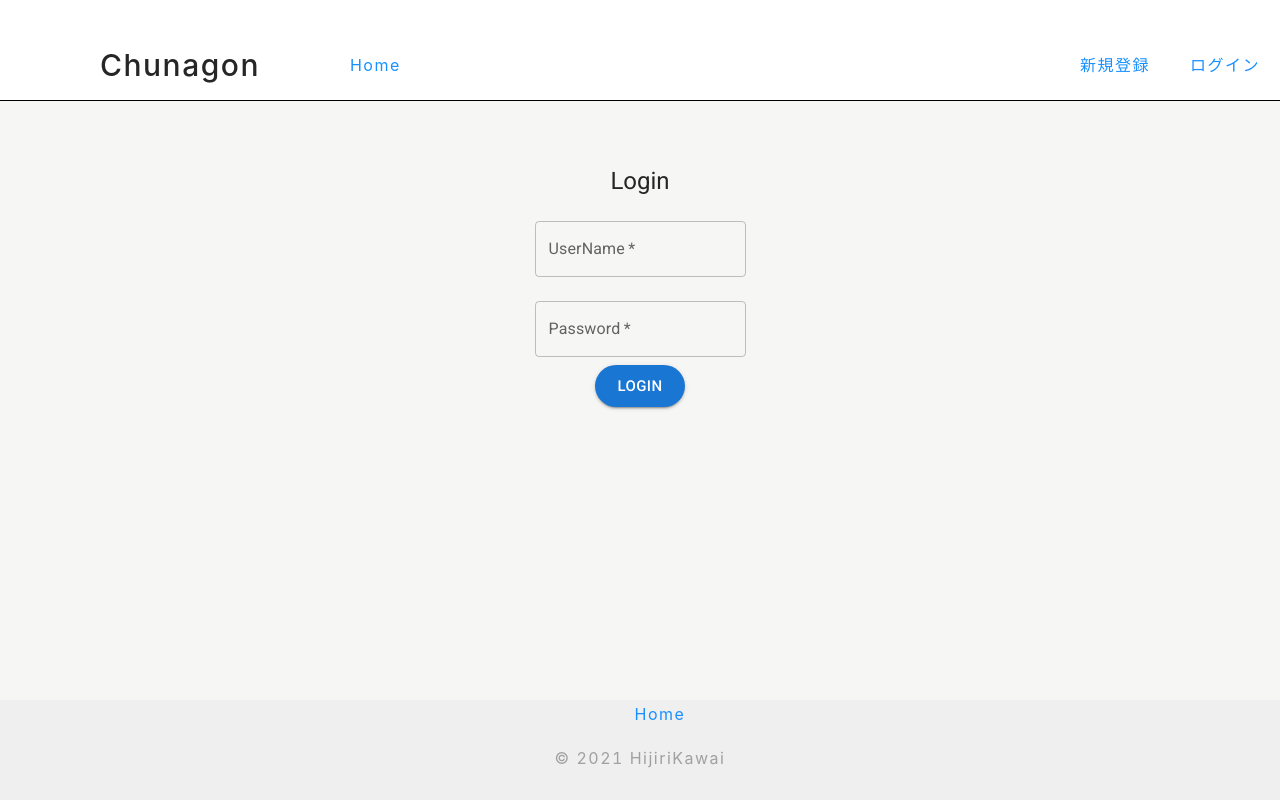
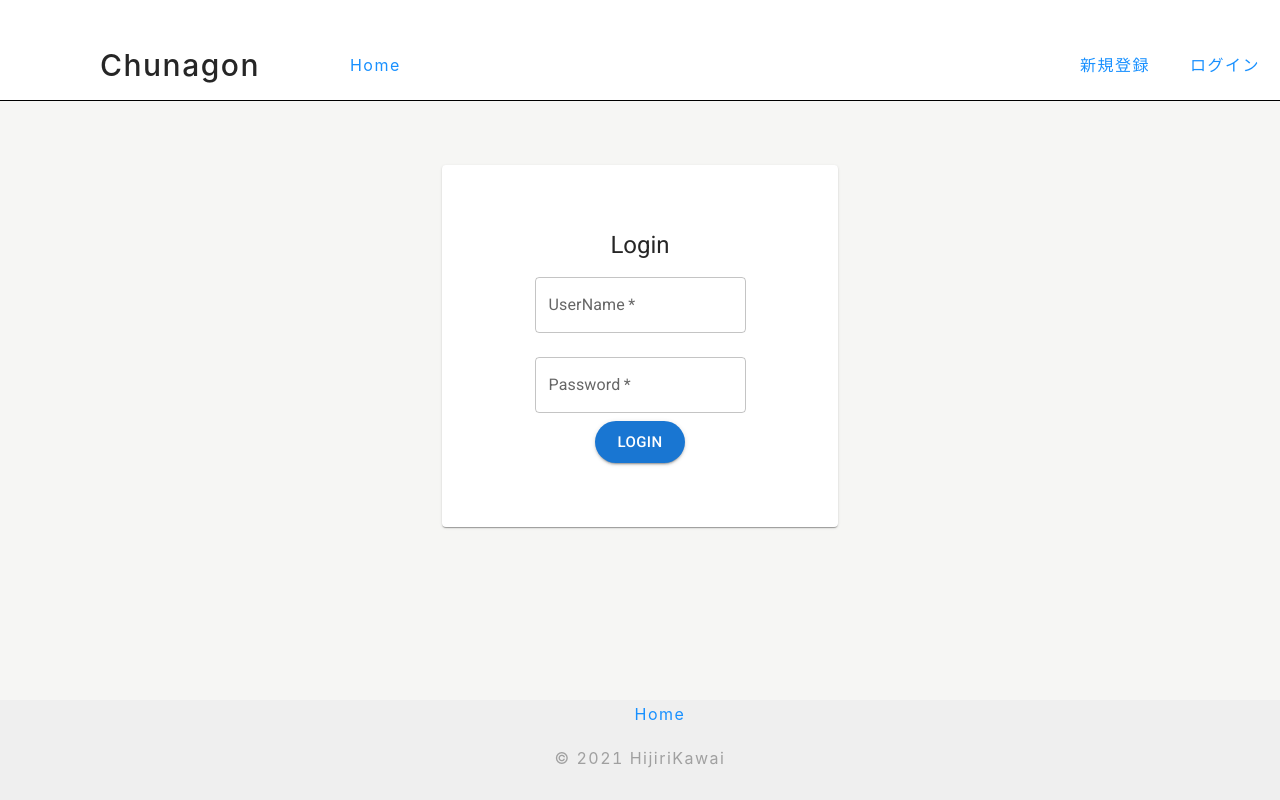
Before and after one commit to HijiriKawai/chunagon, a React (Create React App) app: page /login in a window 1280 px wide. Built offline with nearby package versions, Linux system fonts and the light colour scheme.

Commit message:
formをPaperとContainerでラップ

```diff
--- a/src/components/molecules/ConfirmForm/index.tsx
+++ b/src/components/molecules/ConfirmForm/index.tsx
@@ -1,15 +1,14 @@
-import { Box, Typography } from '@mui/material';
+import { Container, Paper, Theme, Typography } from '@mui/material';
+import { SxProps } from '@mui/system';
 import { useState, VFC } from 'react';
-import styled from 'styled-components';
 import ConfirmRequest from '../../../models/ConfirmRequest';
 import { Button } from '../../atoms/Button';
 import { FormInput } from '../../atoms/FormInput';
 import { useConfirm, useSignupUser } from '../../context/UserAuthContext';
 
-const StyledButton = styled(Button)`
-  margin-top: 3px;
-  margin-bottom: 2px;
-`;
+const buttonStyle: SxProps<Theme> = {
+  marginBottom: 8,
+};
 
 export const ConfirmForm: VFC = () => {
   const [number, setNumber] = useState('');
@@ -28,7 +27,8 @@ export const ConfirmForm: VFC = () => {
   };
 
   return (
-    <Box
+    <Container component="main" maxWidth="xs">
+      <Paper
         sx={{
           marginTop: 8,
           display: 'flex',
@@ -37,11 +37,6 @@ export const ConfirmForm: VFC = () => {
         }}
       >
         <Typography variant="h5">メールに届いた番号を入力</Typography>
-      <Box
-        component="form"
-        noValidate
-        sx={{ display: 'flex', flexDirection: 'column', alignItems: 'center', mt: 1 }}
-      >
         <FormInput
           type="number"
           placeholder="1234"
@@ -50,8 +45,8 @@ export const ConfirmForm: VFC = () => {
           value={number}
           margin="normal"
         />
-        <StyledButton value="Confirm" onClick={handlesignup} />
-      </Box>
-    </Box>
+        <Button value="Confirm" onClick={handlesignup} sx={buttonStyle} />
+      </Paper>
+    </Container>
   );
 };
--- a/src/components/molecules/LoginForm/index.tsx
+++ b/src/components/molecules/LoginForm/index.tsx
@@ -1,15 +1,14 @@
-import { Box, Typography } from '@mui/material';
+import { Container, Paper, Typography, Theme } from '@mui/material';
+import { SxProps } from '@mui/system';
 import { useState, VFC } from 'react';
-import styled from 'styled-components';
 import LoginRequest from '../../../models/LoginRequest';
 import { Button } from '../../atoms/Button';
 import { FormInput } from '../../atoms/FormInput';
 import { useLogin } from '../../context/UserAuthContext';
 
-const StyledButton = styled(Button)`
-  margin-top: 3px;
-  margin-bottom: 2px;
-`;
+const buttonStyle: SxProps<Theme> = {
+  marginBottom: 8,
+};
 
 export const LoginForm: VFC = () => {
   const [userName, setUserName] = useState('');
@@ -27,7 +26,8 @@ export const LoginForm: VFC = () => {
   };
 
   return (
-    <Box
+    <Container component="main" maxWidth="xs">
+      <Paper
         sx={{
           marginTop: 8,
           display: 'flex',
@@ -35,12 +35,9 @@ export const LoginForm: VFC = () => {
           alignItems: 'center',
         }}
       >
-      <Typography variant="h5">Login</Typography>
-      <Box
-        component="form"
-        noValidate
-        sx={{ display: 'flex', flexDirection: 'column', alignItems: 'center', mt: 1 }}
-      >
+        <Typography variant="h5" sx={{ marginTop: 8 }}>
+          Login
+        </Typography>
         <FormInput
           type="text"
           placeholder="Sample@sample.com"
@@ -57,8 +54,8 @@ export const LoginForm: VFC = () => {
           value={password}
           margin="normal"
         />
-        <StyledButton value="Login" onClick={handleLogin} />
-      </Box>
-    </Box>
+        <Button value="Login" onClick={handleLogin} sx={buttonStyle} />
+      </Paper>
+    </Container>
   );
 };
--- a/src/components/molecules/SignupForm/index.tsx
+++ b/src/components/molecules/SignupForm/index.tsx
@@ -1,15 +1,14 @@
-import { Box, Typography } from '@mui/material';
+import { Container, Paper, Theme, Typography } from '@mui/material';
+import { SxProps } from '@mui/system';
 import { useState, VFC } from 'react';
-import styled from 'styled-components';
 import SignupRequest from '../../../models/SignupRequest';
 import { Button } from '../../atoms/Button';
 import { FormInput } from '../../atoms/FormInput';
 import { useSignup } from '../../context/UserAuthContext';
 
-const StyledButton = styled(Button)`
-  margin-top: 3px;
-  margin-bottom: 2px;
-`;
+const buttonStyle: SxProps<Theme> = {
+  marginBottom: 8,
+};
 
 export const SignupForm: VFC = () => {
   const [email, setEmail] = useState('');
@@ -26,7 +25,8 @@ export const SignupForm: VFC = () => {
   };
 
   return (
-    <Box
+    <Container component="main" maxWidth="xs">
+      <Paper
         sx={{
           marginTop: 8,
           display: 'flex',
@@ -35,11 +35,6 @@ export const SignupForm: VFC = () => {
         }}
       >
         <Typography variant="h5">Signup</Typography>
-      <Box
-        component="form"
-        noValidate
-        sx={{ display: 'flex', flexDirection: 'column', alignItems: 'center', mt: 1 }}
-      >
         <FormInput
           type="text"
           placeholder="Sample@sample.com"
@@ -56,8 +51,8 @@ export const SignupForm: VFC = () => {
           value={password}
           margin="normal"
         />
-        <StyledButton value="Signup" onClick={handleSignup} />
-      </Box>
-    </Box>
+        <Button value="Signup" onClick={handleSignup} sx={buttonStyle} />
+      </Paper>
+    </Container>
   );
 };
```
Lines whose indentation alone changed are shown as unchanged.
